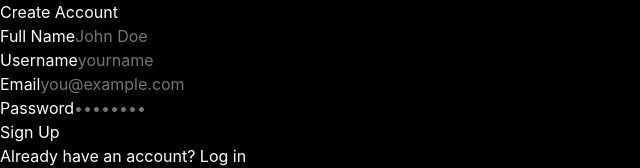
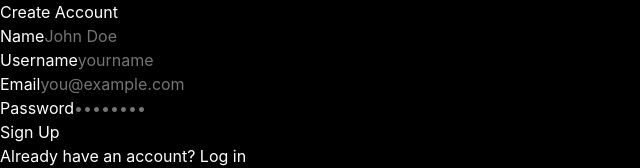
Before and after one commit to oopsididitagain335/workingitout, a Next.js app: page /signup in a window 1280 px wide. Shown: the top 168 px of the page, without its empty margins (0-640 px from the left). Built offline with nearby package versions, Linux system fonts and the light colour scheme.

Commit message:
Update signup.tsx

```diff
--- a/pages/signup.tsx
+++ b/pages/signup.tsx
@@ -11,7 +11,8 @@ export default function Signup() {
   const [loading, setLoading] = useState(false);
   const router = useRouter();
 
-  const handleSubmit = async (e) => {
+  // ✅ Fix: Add type to `e`
+  const handleSubmit = async (e: React.FormEvent<HTMLFormElement>) => {
     e.preventDefault();
     setError('');
     setLoading(true);
@@ -40,7 +41,7 @@ export default function Signup() {
 
         <form onSubmit={handleSubmit}>
           <div className="mb-5">
-            <label className="block text-gray-300 text-sm font-medium mb-2">Full Name</label>
+            <label className="block text-gray-300 text-sm font-medium mb-2">Name</label>
             <input
               type="text"
               value={name}
```
